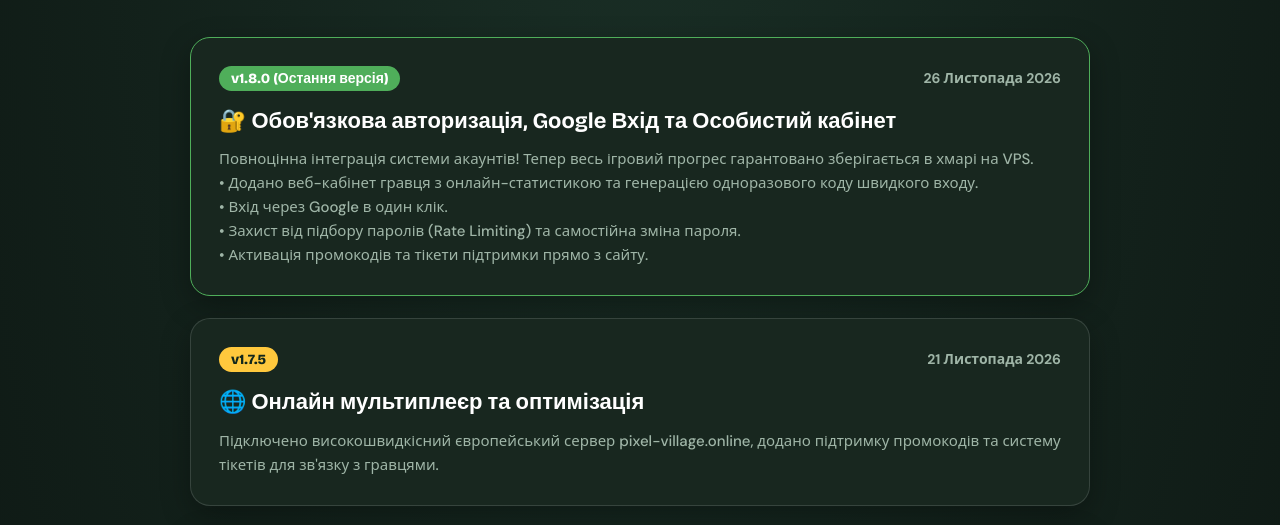
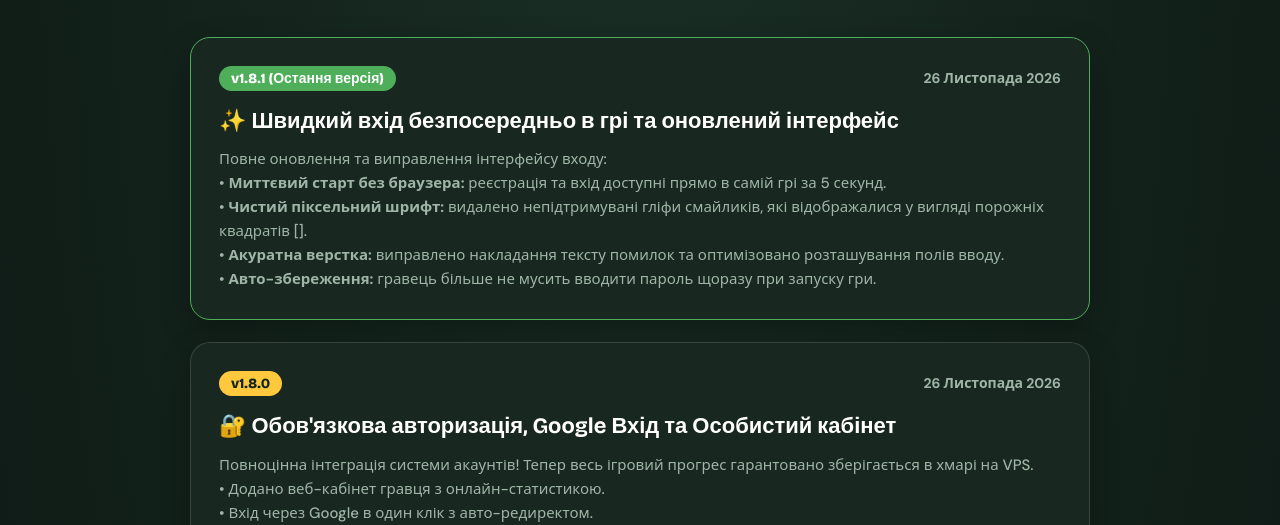
Before and after one commit to gertyn230/game, a plain HTML site: page website/updates.html in a window 1280 px wide. Shown: the part 243-768 px from the top of the page. Drawn offline with nearby package versions, Linux system fonts and the light colour scheme; no server answers.

Commit message:
Add v1.8.1 changelog to updates page

```diff
--- a/website/updates.html
+++ b/website/updates.html
@@ -190,19 +190,36 @@ footer {
   </div>
 
   <div id="updatesList">
-    <!-- Версія 1.8.0 -->
+    <!-- Версія 1.8.1 -->
     <div class="update-card" style="border:1.5px solid var(--leaf)">
       <div class="update-meta">
-        <span class="badge-version" style="background:var(--leaf);color:#fff">v1.8.0 (Остання версія)</span>
+        <span class="badge-version" style="background:var(--leaf);color:#fff">v1.8.1 (Остання версія)</span>
+        <span class="update-date">26 Листопада 2026</span>
+      </div>
+      <h2 class="update-title">✨ Швидкий вхід безпосередньо в грі та оновлений інтерфейс</h2>
+      <p class="update-desc">
+        Повне оновлення та виправлення інтерфейсу входу:<br>
+        • <b>Миттєвий старт без браузера:</b> реєстрація та вхід доступні прямо в самій грі за 5 секунд.<br>
+        • <b>Чистий піксельний шрифт:</b> видалено непідтримувані гліфи смайликів, які відображалися у вигляді порожніх квадратів [].<br>
+        • <b>Акуратна верстка:</b> виправлено накладання тексту помилок та оптимізовано розташування полів вводу.<br>
+        • <b>Авто-збереження:</b> гравець більше не мусить вводити пароль щоразу при запуску гри.
+      </p>
+    </div>
+
+    <!-- Версія 1.8.0 -->
+    <div class="update-card">
+      <div class="update-meta">
+        <span class="badge-version">v1.8.0</span>
         <span class="update-date">26 Листопада 2026</span>
       </div>
       <h2 class="update-title">🔐 Обов'язкова авторизація, Google Вхід та Особистий кабінет</h2>
       <p class="update-desc">
         Повноцінна інтеграція системи акаунтів! Тепер весь ігровий прогрес гарантовано зберігається в хмарі на VPS.<br>
-        • Додано веб-кабінет гравця з онлайн-статистикою та генерацією одноразового коду швидкого входу.<br>
-        • Вхід через Google в один клік.<br>
+        • Додано веб-кабінет гравця з онлайн-статистикою.<br>
+        • Вхід через Google в один клік з авто-редиректом.<br>
         • Захист від підбору паролів (Rate Limiting) та самостійна зміна пароля.<br>
-        • Активація промокодів та тікети підтримки прямо з сайту.
+        • Активація промокодів та тікети підтримки прямо з сайту.<br>
+        • Багатосторінковий портал: Кабінет, База знань, Оновлення.
       </p>
     </div>
 
```
